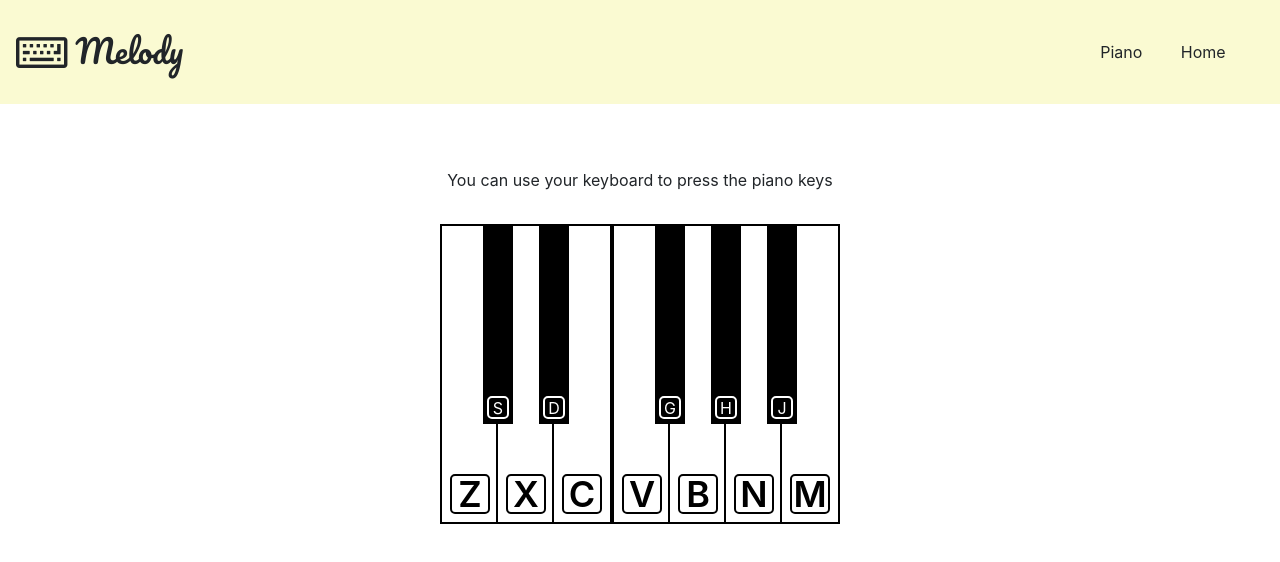
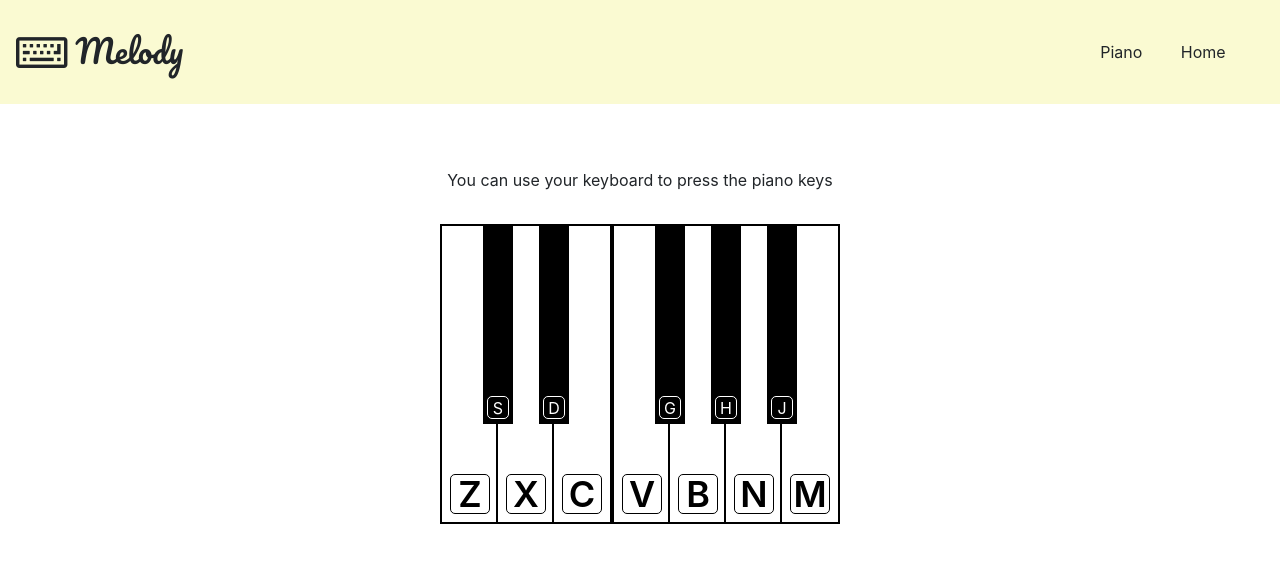
Before and after one commit to kusholhuq/piano-front-end, a React (Create React App) app: page / in a window 1280 px wide. Both pictures are taken after a click on the element "Piano". Shown: the top 562 px of the page. Built offline with nearby package versions, Linux system fonts and the light colour scheme.

Commit message:
slight style change

```diff
--- a/src/styles/Key.css
+++ b/src/styles/Key.css
@@ -40,7 +40,7 @@
   position: relative;
   top: .5rem;
   border-radius: 5px;
-  border: black solid 2px;
+  border: black solid 1px;
   color: black;
 }
 
@@ -54,7 +54,7 @@
   flex-direction: column;
   justify-content: center;
   border-radius: 5px;
-  border: white solid 2px;
+  border: white solid 1px;
   color: white;
 
 }
```
